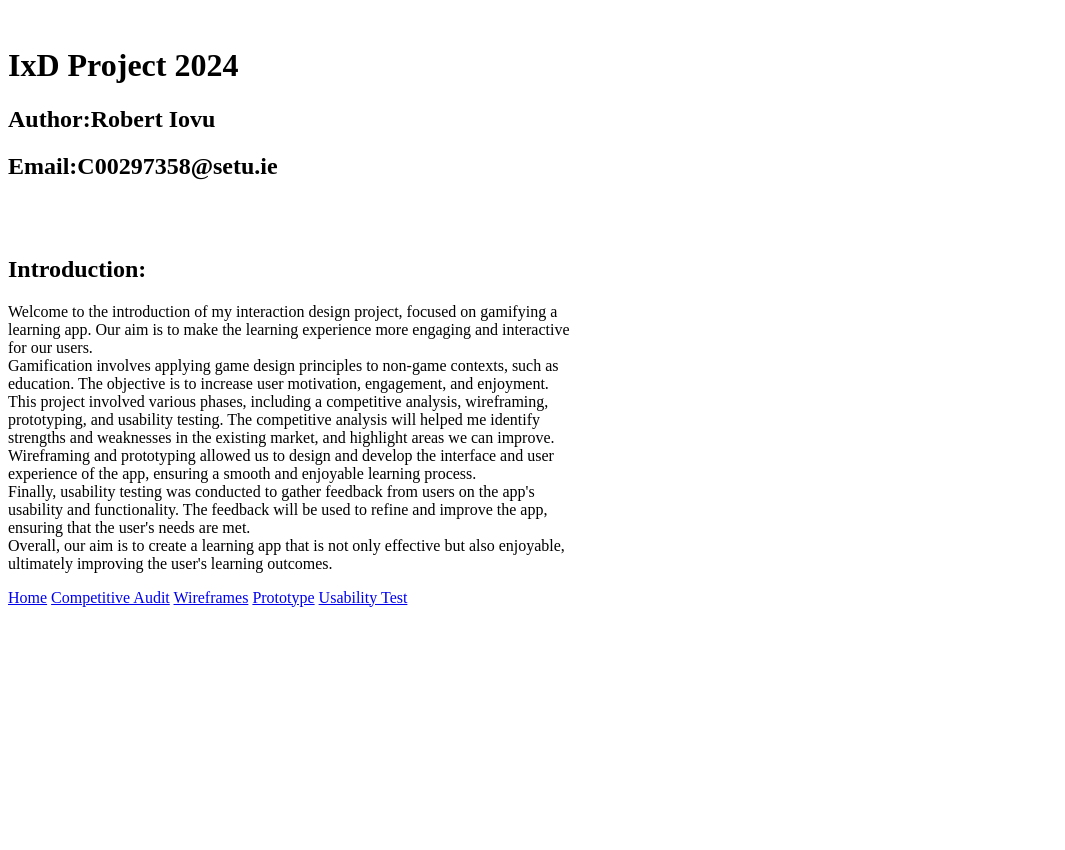
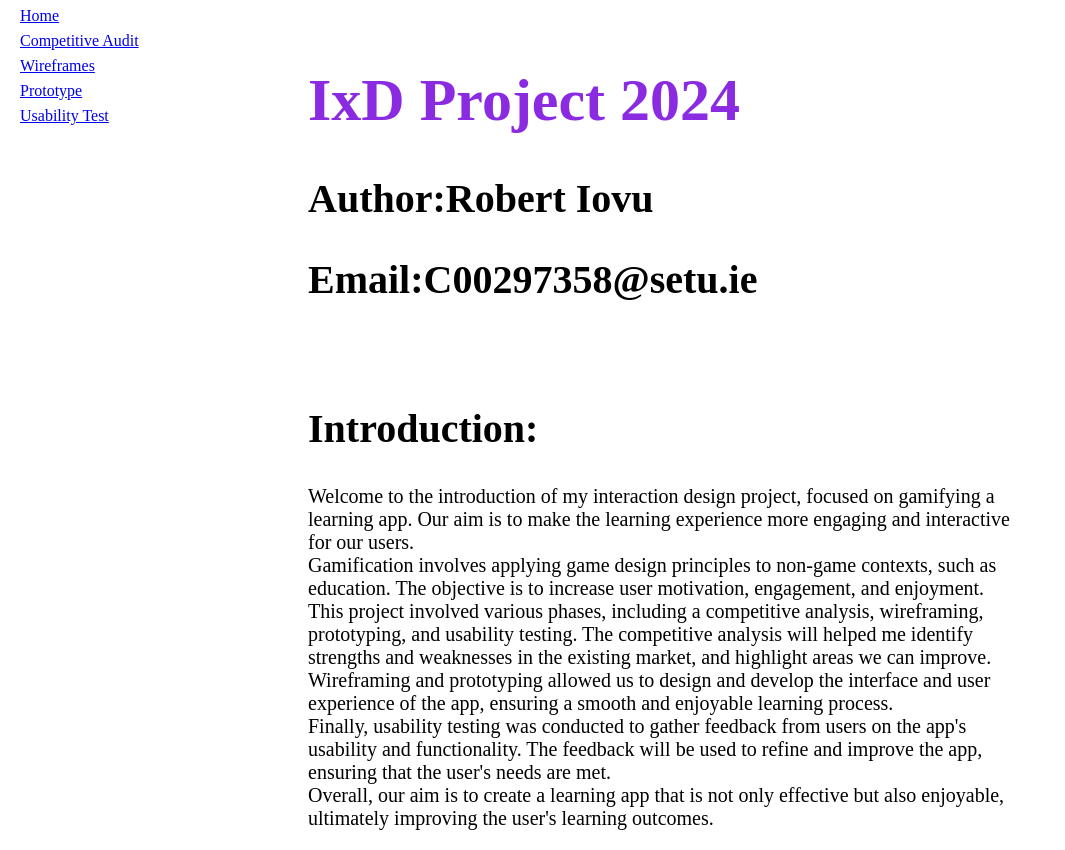
Before and after one commit to KenPowerClassroom/ixd-project-2024-Robert-Iovu, a plain HTML site: page index.html in a window 1280 px wide. Shown: the whole page, without its empty margins (0-1065 px from the left). Before the commit the page ends 800 px from the top, so only its background shows below. Drawn offline with Linux system fonts and the light colour scheme.

Commit message:
Update style.css

```diff
--- a/style.css
+++ b/style.css
@@ -1,3 +1,24 @@
 h1{
-
+   color:blueviolet; font-size: 60px; margin-left: 300px;
 }
+h2{
+    font-size: 40px; margin-left: 300px;
+}
+p{
+    font-size: 20px; margin-left: 300px;
+}
+.btn1{
+    position:absolute ; left: 20px; bottom: 775px;
+}
+.btn2{
+    position:absolute ; left: 20px; bottom: 750px;
+}
+.btn3{
+    position:absolute ; left: 20px; bottom: 725px;
+}
+.btn4{
+    position:absolute ; left: 20px; bottom: 700px;
+}
+.btn5{
+    position:absolute ; left: 20px; bottom: 675px;
+}
```
